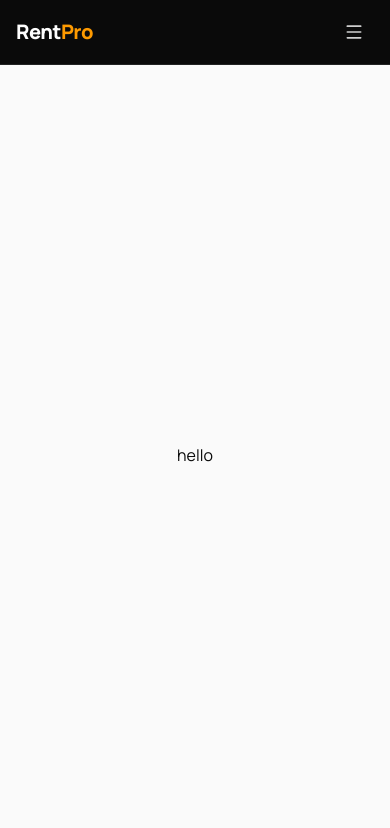
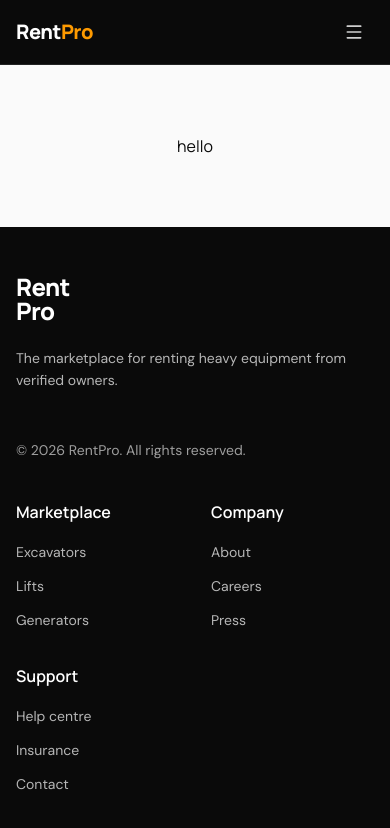
Before and after one commit to Tonoy-Mazumder/equipment-rental-platform, a Next.js app: page / in a window 390 px wide. Shown: the top 828 px of the page. Built offline with nearby package versions, Linux system fonts and the light colour scheme.

Commit message:
feat: add responsive footer

```diff
--- a/src/app/layout.tsx
+++ b/src/app/layout.tsx
@@ -1,5 +1,6 @@
 import type { Metadata } from "next";
 import { DM_Sans, Geist_Mono, Manrope } from "next/font/google";
+import { Footer } from "@/components/footer";
 import { Navbar } from "@/components/navbar";
 import "./globals.css";
 
@@ -37,6 +38,7 @@ export default function RootLayout({ children }: LayoutProps<"/">) {
       <body className="min-h-full flex flex-col">
         <Navbar />
         {children}
+        <Footer />
       </body>
     </html>
   );
--- /dev/null
+++ b/src/components/footer.tsx
@@ -0,0 +1,86 @@
+import Link from "next/link";
+
+type FooterLink = {
+  label: string;
+  href: string;
+};
+
+type FooterSection = {
+  title: string;
+  links: FooterLink[];
+};
+
+const footerSections: FooterSection[] = [
+  {
+    title: "Marketplace",
+    links: [
+      { label: "Excavators", href: "/equipment?category=excavators" },
+      { label: "Lifts", href: "/equipment?category=lifts" },
+      { label: "Generators", href: "/equipment?category=generators" },
+    ],
+  },
+  {
+    title: "Company",
+    links: [
+      { label: "About", href: "/about" },
+      { label: "Careers", href: "/careers" },
+      { label: "Press", href: "/press" },
+    ],
+  },
+  {
+    title: "Support",
+    links: [
+      { label: "Help centre", href: "/help" },
+      { label: "Insurance", href: "/insurance" },
+      { label: "Contact", href: "/contact" },
+    ],
+  },
+];
+
+export function Footer() {
+  return (
+    <footer className="bg-foreground text-background">
+      <div className="mx-auto w-full max-w-5xl px-4 py-12 sm:px-6 lg:px-8">
+        <div className="flex flex-col gap-10 lg:flex-row lg:gap-16">
+          <div className="lg:w-[38%] lg:shrink-0">
+            <Link
+              href="/"
+              className="inline-block font-heading text-2xl leading-none font-extrabold tracking-tight"
+            >
+              <span className="block">Rent</span>
+              <span className="block">Pro</span>
+            </Link>
+
+            <p className="mt-5 max-w-sm text-sm leading-relaxed text-background/70">
+              The marketplace for renting heavy equipment from verified owners.
+            </p>
+
+            <p className="mt-12 text-sm text-background/60">
+              © 2026 RentPro. All rights reserved.
+            </p>
+          </div>
+
+          <div className="grid flex-1 grid-cols-2 gap-8 sm:grid-cols-3">
+            {footerSections.map((section) => (
+              <nav key={section.title} aria-label={section.title}>
+                <h2 className="text-base font-semibold">{section.title}</h2>
+                <ul className="mt-4 space-y-2.5">
+                  {section.links.map((link) => (
+                    <li key={link.label}>
+                      <Link
+                        href={link.href}
+                        className="text-sm text-background/70 transition-colors hover:text-background"
+                      >
+                        {link.label}
+                      </Link>
+                    </li>
+                  ))}
+                </ul>
+              </nav>
+            ))}
+          </div>
+        </div>
+      </div>
+    </footer>
+  );
+}
```
